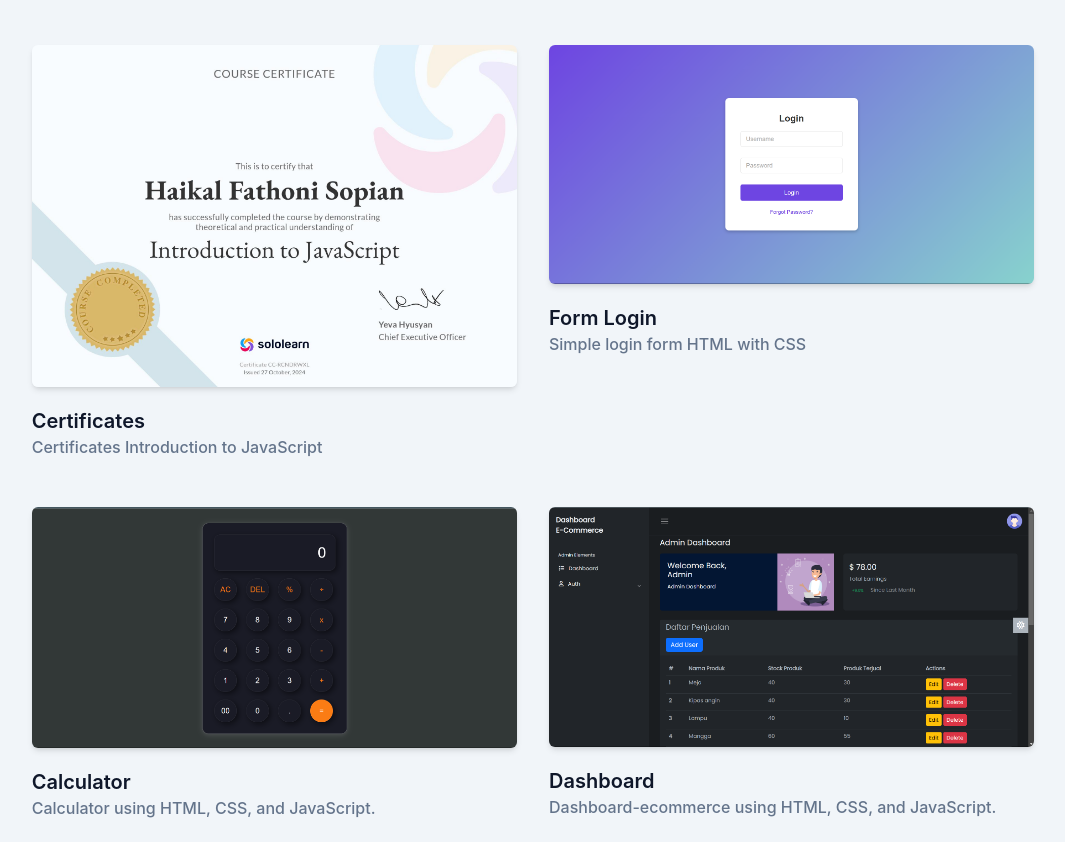
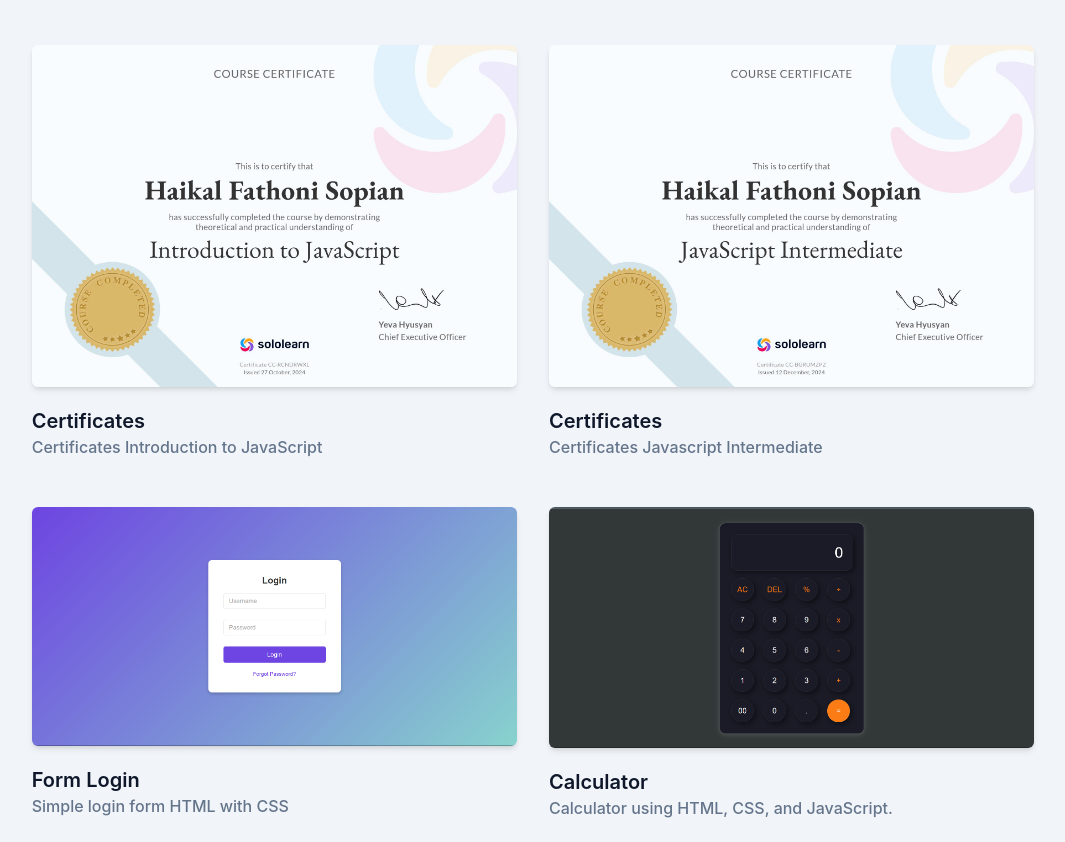
Before and after one commit to Niklob/portfolio, a website: page index.html in a window 1280 px wide. Shown: the part 2036-2878 px from the top of the page, without its empty margins (107-1172 px from the left). Drawn offline with Linux system fonts and the light colour scheme.

Commit message:
index.html

```diff
--- a/index.html
+++ b/index.html
@@ -194,6 +194,14 @@
                     <h3 class="font-semibold text-xl text-dark mt-5">Certificates</h3>
                     <p class="font-medium text-base text-secondary">Certificates Introduction to JavaScript</p>
                 </div>
+                       <div class="mb-12 px-4 md:w-1/2">
+                    <div class="rounded-md shadow-md overflow-hidden">
+                        <a href="https://www.sololearn.com/certificates/CC-RCNDRWXL" target="_blank">
+                        <img src="dist/img/portfolio/sertifikat4.jpg" alt="Certificates" width="w-full"/></a>
+                    </div>
+                    <h3 class="font-semibold text-xl text-dark mt-5">Certificates</h3>
+                    <p class="font-medium text-base text-secondary">Certificates Javascript Intermediate</p>
+                </div>
                 <div class="mb-12 px-4 md:w-1/2">
                     <div class="rounded-md shadow-md overflow-hidden">
                         <a href="https://niklob.github.io/form-login" target="_blank">
```
